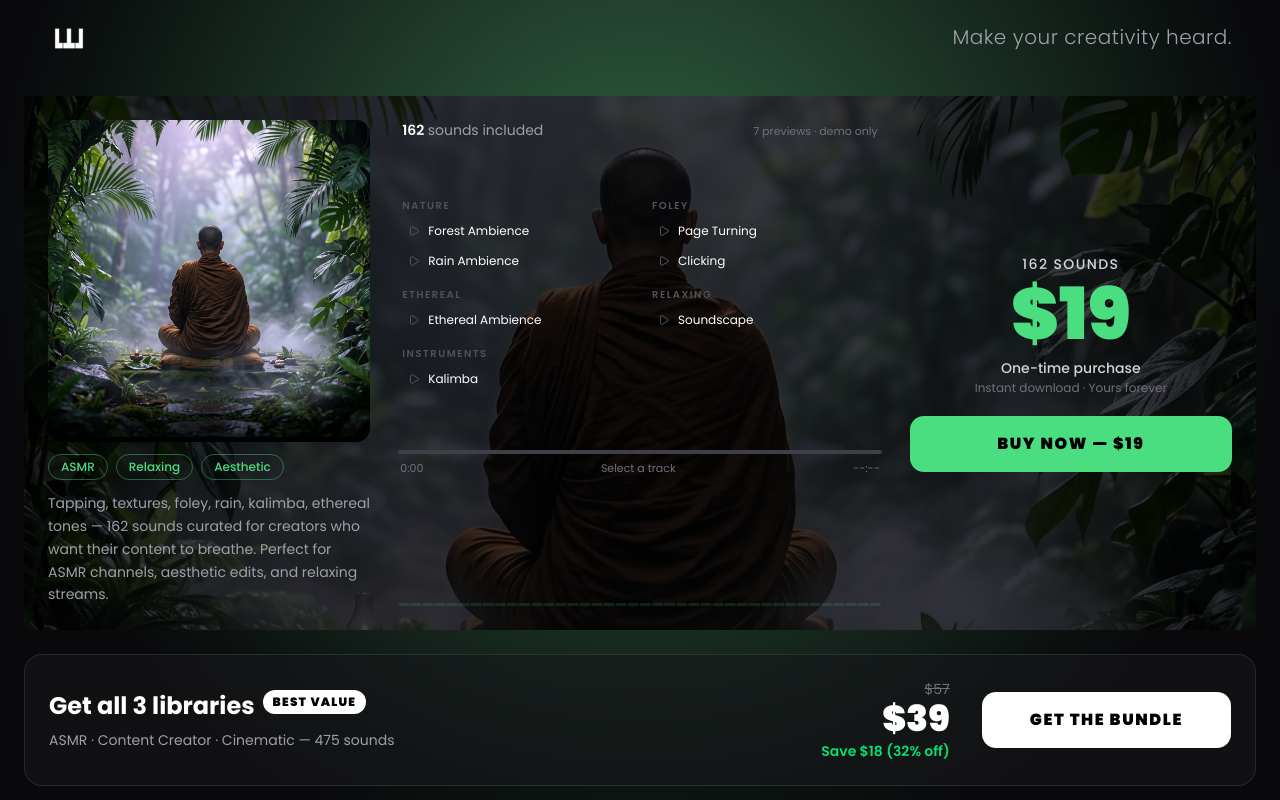
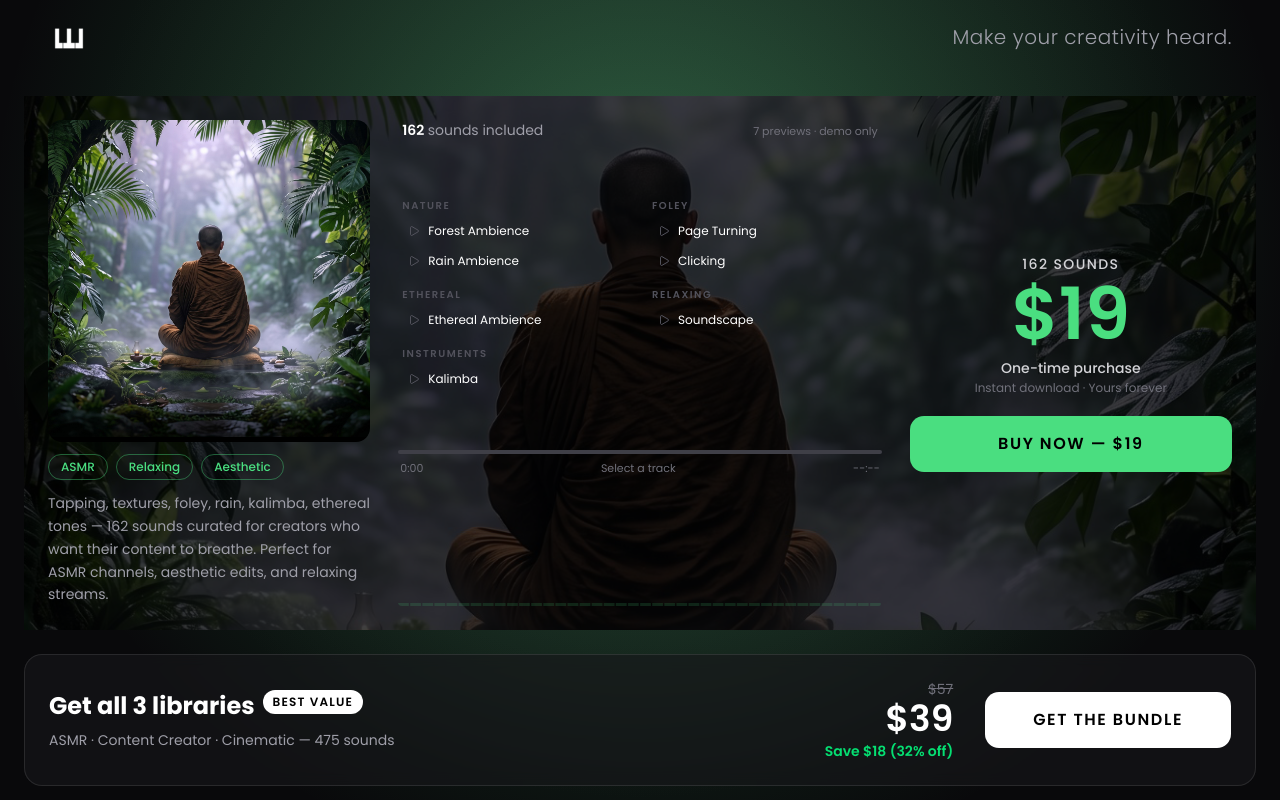
Before and after one commit to MarianoBaeza/welle, a Next.js app: page /library/asmr in a window 1280 px wide. Shown: the top 800 px of the page. Built offline with nearby package versions, Linux system fonts and the light colour scheme; no server answers.

Commit message:
fix: adjust text style

```diff
--- a/src/app/success/page.tsx
+++ b/src/app/success/page.tsx
@@ -43,7 +43,7 @@ export default async function SuccessPage({ searchParams }: Props) {
           />
 
           <div className="flex flex-col gap-2">
-            <h1 className="text-4xl font-black text-white leading-tight">
+            <h1 className="text-4xl font-semibold text-white leading-tight">
               You&apos;re all set.
             </h1>
             <p className="text-zinc-400 text-lg font-light">
--- a/src/components/BundleCard.tsx
+++ b/src/components/BundleCard.tsx
@@ -27,12 +27,12 @@ export function BundleCard({ bundle, onBuy }: Props) {
       {/* Mobile layout */}
       <div className="absolute inset-0 flex flex-col justify-center p-8 md:hidden">
         <div className="flex flex-col items-center text-center gap-5">
-          <h2 className="text-4xl font-black text-white leading-none tracking-tight">
+          <h2 className="text-4xl font-semibold text-white leading-none tracking-tight">
             {bundle.name}
           </h2>
           <div className="flex flex-col items-center gap-1">
             <span className="text-zinc-500 text-base line-through">${bundle.price + 18}</span>
-            <span className="text-white text-7xl font-black leading-none">${bundle.price}</span>
+            <span className="text-white text-7xl font-semibold leading-none">${bundle.price}</span>
           </div>
           <WelleButton accentColor="white" onClick={(e) => { e.stopPropagation(); onBuy(); }}>
             Get Bundle — ${bundle.price}
@@ -45,7 +45,7 @@ export function BundleCard({ bundle, onBuy }: Props) {
         <div className="flex items-end justify-between gap-6">
           <div className="flex flex-col gap-4">
             <div className="flex flex-col gap-2 transition-transform duration-500 ease-out group-hover:-translate-y-4">
-              <h2 className="text-5xl font-black text-white leading-none tracking-tight">
+              <h2 className="text-5xl font-semibold text-white leading-none tracking-tight">
                 {bundle.name}
               </h2>
               <p className="text-zinc-300 text-base mt-1">
@@ -60,12 +60,12 @@ export function BundleCard({ bundle, onBuy }: Props) {
           </div>
 
           <div className="flex flex-col items-end gap-3 shrink-0">
-            <span className="bg-white text-black text-xs font-black uppercase tracking-wider px-3 py-1.5 rounded-full">
+            <span className="bg-white text-black text-xs font-semibold uppercase tracking-wider px-3 py-1.5 rounded-full">
               Save $18
             </span>
             <div className="flex items-baseline gap-2">
               <span className="text-zinc-500 text-xl line-through">${bundle.price + 18}</span>
-              <span className="text-white text-6xl font-black leading-none">${bundle.price}</span>
+              <span className="text-white text-6xl font-semibold leading-none">${bundle.price}</span>
             </div>
             <WelleButton accentColor="white" onClick={(e) => { e.stopPropagation(); onBuy(); }}>
               Get Bundle — ${bundle.price}
--- a/src/components/BundlePageClient.tsx
+++ b/src/components/BundlePageClient.tsx
@@ -126,7 +126,7 @@ export function BundlePageClient({ libraries, bundle }: Props) {
               <div className="flex flex-col items-center">
                 <span className="text-zinc-500 text-lg line-through">${bundle.price + 18}</span>
                 <p
-                  className="text-7xl font-black leading-none transition-colors duration-500"
+                  className="text-7xl font-semibold leading-none transition-colors duration-500"
                   style={{ color: currentAccent }}
                 >
                   ${bundle.price}
--- a/src/components/BundleUpsell.tsx
+++ b/src/components/BundleUpsell.tsx
@@ -21,7 +21,7 @@ export function BundleUpsell({ bundle, onBuy, className }: Props) {
       <div className="text-center md:text-left w-full md:w-auto">
         <div className="flex flex-col sm:flex-row sm:items-center items-center md:items-start gap-2 mb-2">
           <p className="text-2xl font-bold">Get all 3 libraries</p>
-          <span className="text-xs font-black uppercase tracking-widest bg-white text-black px-2.5 py-1 rounded-full">
+          <span className="text-xs font-semibold uppercase tracking-widest bg-white text-black px-2.5 py-1 rounded-full">
             Best Value
           </span>
         </div>
@@ -30,7 +30,7 @@ export function BundleUpsell({ bundle, onBuy, className }: Props) {
       <div className="flex flex-col md:flex-row items-center gap-4 md:gap-8 w-full md:w-auto">
         <div className="text-center md:text-right">
           <p className="text-sm text-zinc-500 line-through">${originalPrice}</p>
-          <p className="text-4xl font-black text-white">${bundle.price}</p>
+          <p className="text-4xl font-semibold text-white">${bundle.price}</p>
           <p className="text-sm text-green-400 font-semibold mt-0.5">
             Save ${savings} ({pct}% off)
           </p>
--- a/src/components/HomeClient.tsx
+++ b/src/components/HomeClient.tsx
@@ -35,7 +35,7 @@ export function HomeClient({ libraries, bundle }: Props) {
     <>
       <BackgroundGradient hoveredId={hoveredId} accents={accents} />
 
-      <div className="md:max-w-7xl md:mx-auto md:pt-20 w-full">
+      <div className="md:max-w-7xl md:mx-auto md:pt-20 w-full md:px-6">
         <BundleCard
           bundle={bundle}
           onBuy={() => setModal({
--- a/src/components/LibraryCard.tsx
+++ b/src/components/LibraryCard.tsx
@@ -33,7 +33,7 @@ export function LibraryCard({ library, onHoverEnter, onHoverLeave, onBuy }: Prop
       <div className="absolute inset-0 bg-gradient-to-t from-black/90 via-black/20 to-transparent" />
 
       <div className="absolute inset-0 flex flex-col justify-end gap-3 p-5">
-        <h2 className="text-4xl font-black text-white leading-none tracking-tight">
+        <h2 className="text-4xl font-semibold text-white leading-none tracking-tight">
           {library.name}
         </h2>
         <div className="flex items-center justify-between">
--- a/src/components/LibraryPageClient.tsx
+++ b/src/components/LibraryPageClient.tsx
@@ -114,7 +114,7 @@ export function LibraryPageClient({ library, bundle }: Props) {
                 {library.soundCount} sounds
               </p>
               <p
-                className="text-7xl font-black leading-none"
+                className="text-7xl font-semibold leading-none"
                 style={{ color: library.accentColor }}
               >
                 ${library.price}
--- a/src/components/PayPalModal.tsx
+++ b/src/components/PayPalModal.tsx
@@ -123,9 +123,9 @@ export function PayPalModal({
           )}
 
           <div className="flex items-start gap-1 leading-none">
-            <span className="text-3xl font-black text-zinc-400 mt-4">$</span>
+            <span className="text-3xl font-semibold text-zinc-400 mt-4">$</span>
             <span
-              className="text-[8rem] font-black leading-none"
+              className="text-[8rem] font-semibold leading-none"
               style={{ color: 'white' }}
             >
               {price}
@@ -204,7 +204,7 @@ export function PayPalModal({
           )}
         </div>
         <div className="flex items-baseline gap-1">
-          <span className="text-4xl font-black text-white">${price}</span>
+          <span className="text-4xl font-semibold text-white">${price}</span>
           <span className="text-zinc-500 text-sm">USD</span>
         </div>
 
--- a/src/components/ui/welle-button.tsx
+++ b/src/components/ui/welle-button.tsx
@@ -27,11 +27,11 @@ export function WelleButton({
             className={cn(
                 'text-sm uppercase tracking-widest transition-transform duration-200 cursor-pointer',
                 variant === 'solid' &&
-                'font-black px-10 py-3.5 rounded-xl text-black hover:scale-105 active:scale-95',
+                'font-semibold px-10 py-3.5 rounded-xl text-black hover:scale-105 active:scale-95',
                 variant === 'white' &&
-                'font-black px-10 py-3.5 rounded-xl bg-white text-black hover:scale-105 active:scale-95',
+                'font-semibold px-10 py-3.5 rounded-xl bg-white text-black hover:scale-105 active:scale-95',
                 variant === 'outline-accent' &&
-                'flex-1 text-center py-2.5 rounded-lg border text-[var(--accent)] hover:bg-[var(--accent)] hover:text-black hover:scale-105 active:scale-95',
+                'text-center px-6 py-2.5 rounded-lg border text-[var(--accent)] hover:bg-[var(--accent)] hover:text-black hover:scale-105 active:scale-95',
                 className
             )}
             style={accentStyle}
```
